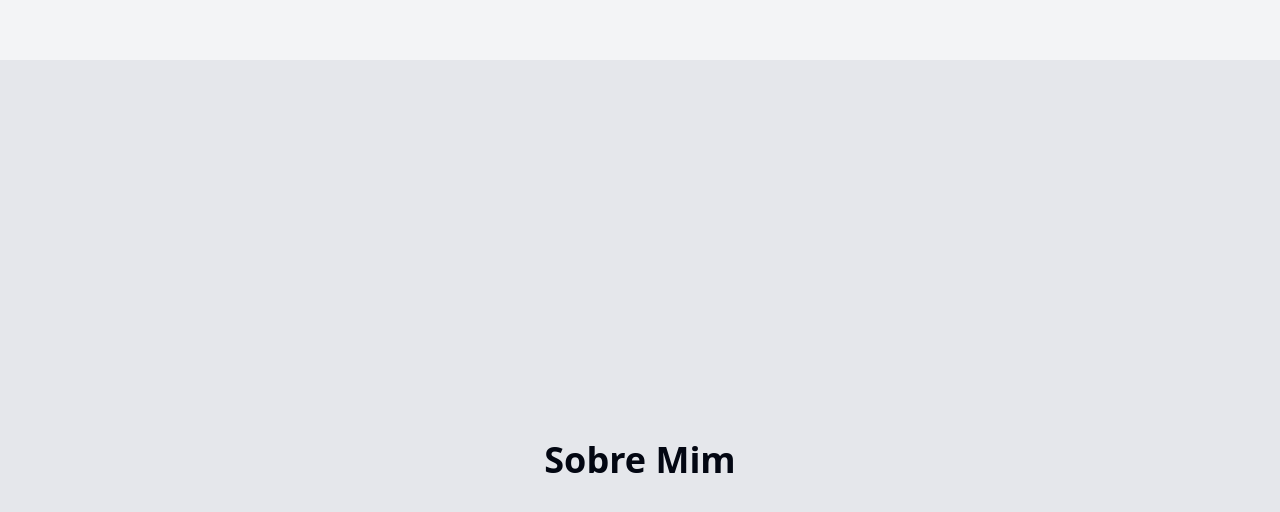
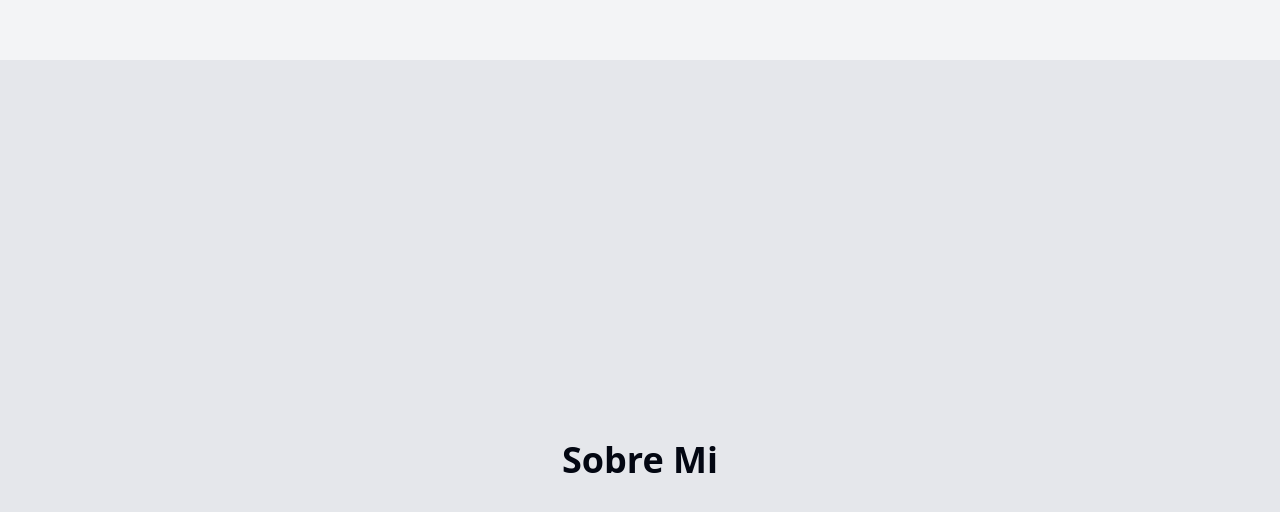
Before and after one commit to girlando-junior/curriculo-online, a React (Vite) app in the folder fontes/: page / in a window 1280 px wide. Shown: the part 804-1316 px from the top of the page. Built offline with nearby package versions, Linux system fonts and the light colour scheme.

Commit message:
testando git

```diff
--- a/fontes/src/pages/Sobre-Mim.tsx
+++ b/fontes/src/pages/Sobre-Mim.tsx
@@ -3,7 +3,7 @@ import React from "react";
 const Sobre: React.FC = () => {
   return (
     <section id="sobre" className="h-screen flex items-center justify-center bg-gray-200">
-      <h2 className="text-4xl font-bold">Sobre Mim</h2>
+      <h2 className="text-4xl font-bold">Sobre Mi</h2>
     </section>
   );
 };
```
